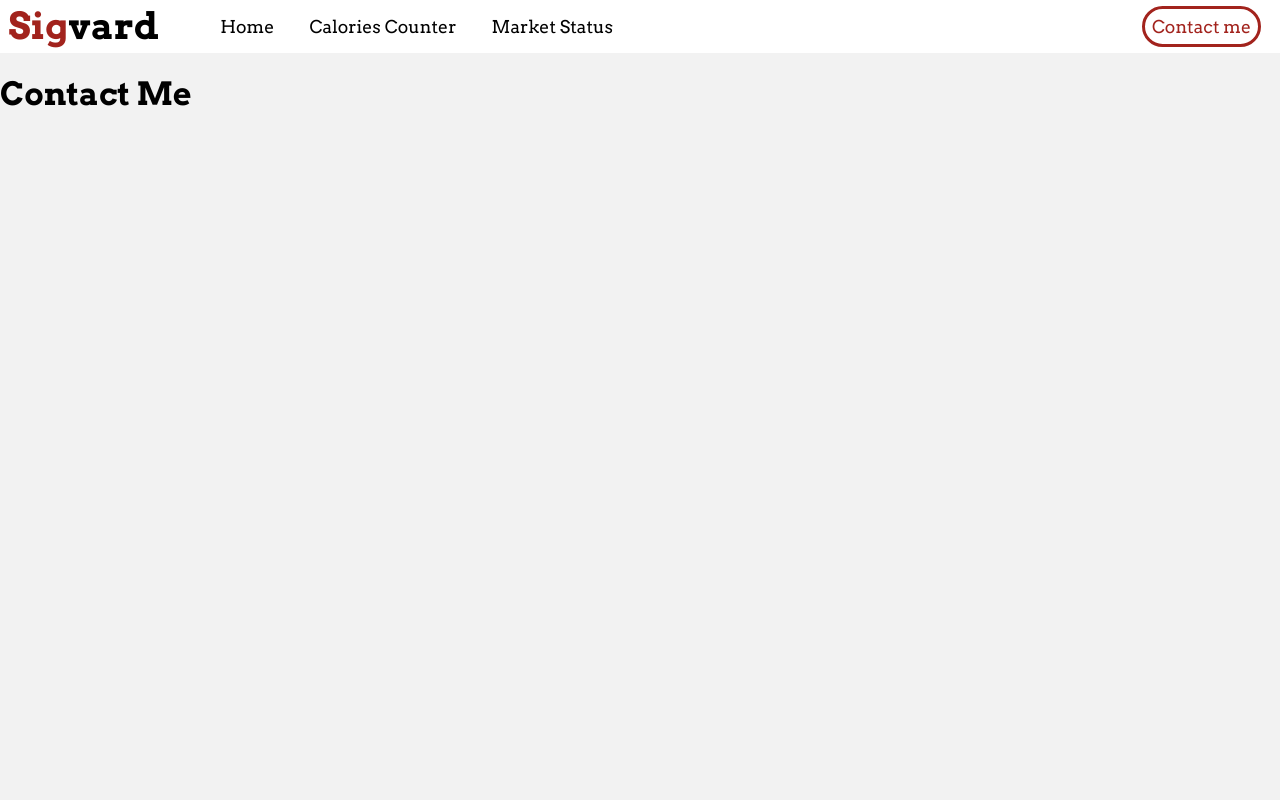
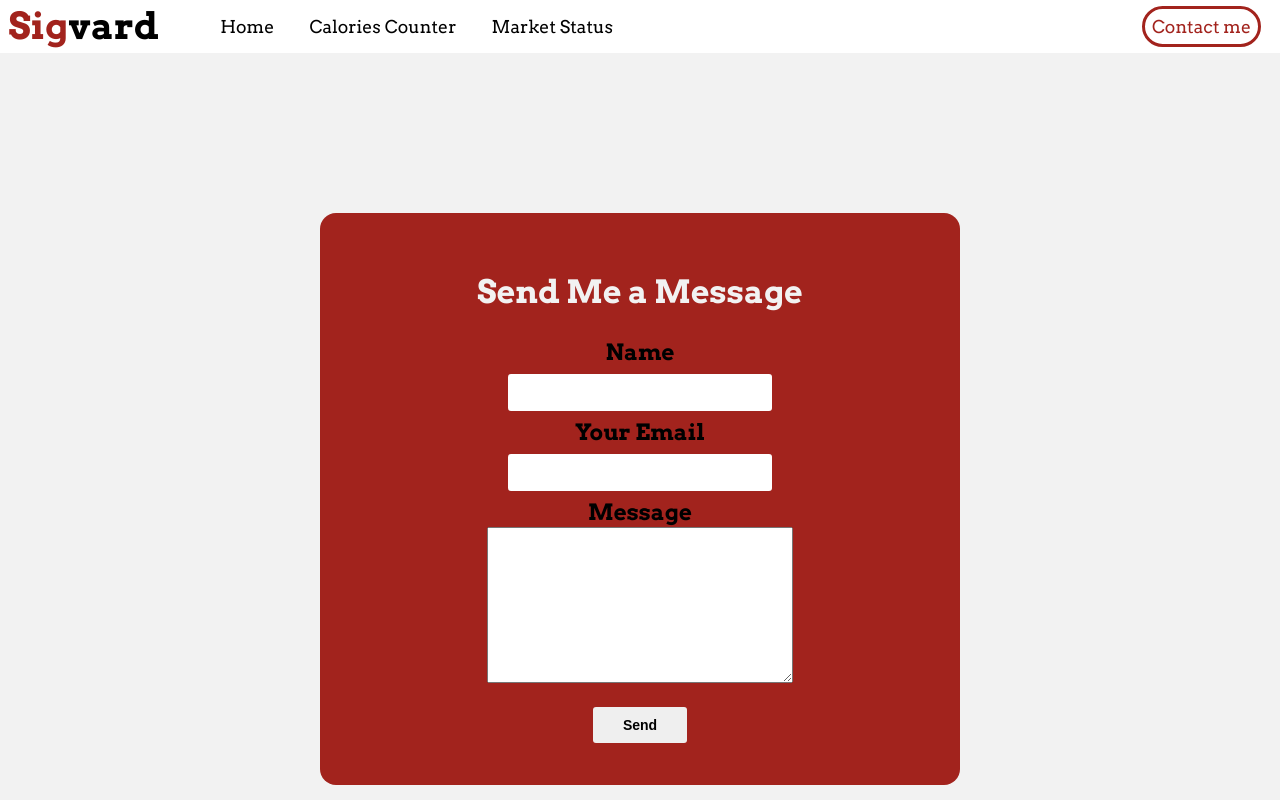
Before and after one commit to SebastianSigvard/portfolio, a React (Create React App) app: page /contact in a window 1280 px wide. Built offline with nearby package versions, Linux system fonts and the light colour scheme; the HTML template or start-up script is replaced by a standard one.

Commit message:
jsx and css style for contact page

```diff
--- a/src/contact-me/ContactMe.js
+++ b/src/contact-me/ContactMe.js
@@ -1,7 +1,29 @@
 import React from 'react'
+import './contact-me.css'
 
 export default class ContactMe extends React.Component {
     render(){
-        return ( <h1>Contact Me</h1>);
+        return (
+        <section class="hero">
+            <div class="container">
+                <h2>Send Me a Message</h2>
+                <form id="contact-form" class="main-panel">
+                    <label><strong>Name</strong></label>
+                    <br/>
+                    <input id="contact-name" type="text" name="name" required />
+                    <br/>
+                    <label><strong>Your Email</strong></label>
+                    <br/>
+                    <input id="contact-email" type="text" name="email" required />
+                    <br/>
+                    <label><strong>Message</strong></label>
+                    <br/>
+                    <textarea id="contact-message" name="message"></textarea>
+                    <br/>
+                    <button id="send-button" type="submit">Send</button>
+                </form>
+            </div>
+        </section>
+        );
     }
 }
--- /dev/null
+++ b/src/contact-me/contact-me.css
@@ -0,0 +1,45 @@
+input {
+    margin: 0.5em;
+}
+
+h2 {
+    font-size: 2em;
+    color: #f2f2f2;
+}
+
+button {
+    border-radius: 3px;
+    cursor: pointer;
+    font-size: 14px;
+    font-weight: 600;
+    margin: 20px 10px 10px 10px;
+    padding: 10px 30px;
+    text-decoration: none;
+    max-width: 120px;
+    text-align: center;
+    display: inline-block;
+    transition: background-color 220ms, transform 220ms;
+    border: none;
+}
+
+textarea {
+    width: 300px;
+    height: 150px;
+}
+
+label {
+    font-size: 1.4em;
+    font-weight: bold;
+}
+
+input:not(.btn) {
+    font-size: 14px;
+    margin-bottom: 0.5em;
+    padding: 0.75em 0.5em;
+    background-color: white;
+    width: 100%;
+    max-width: 250px;
+    border: none;
+    border-radius: 3px;
+    text-align: center;
+}
```
